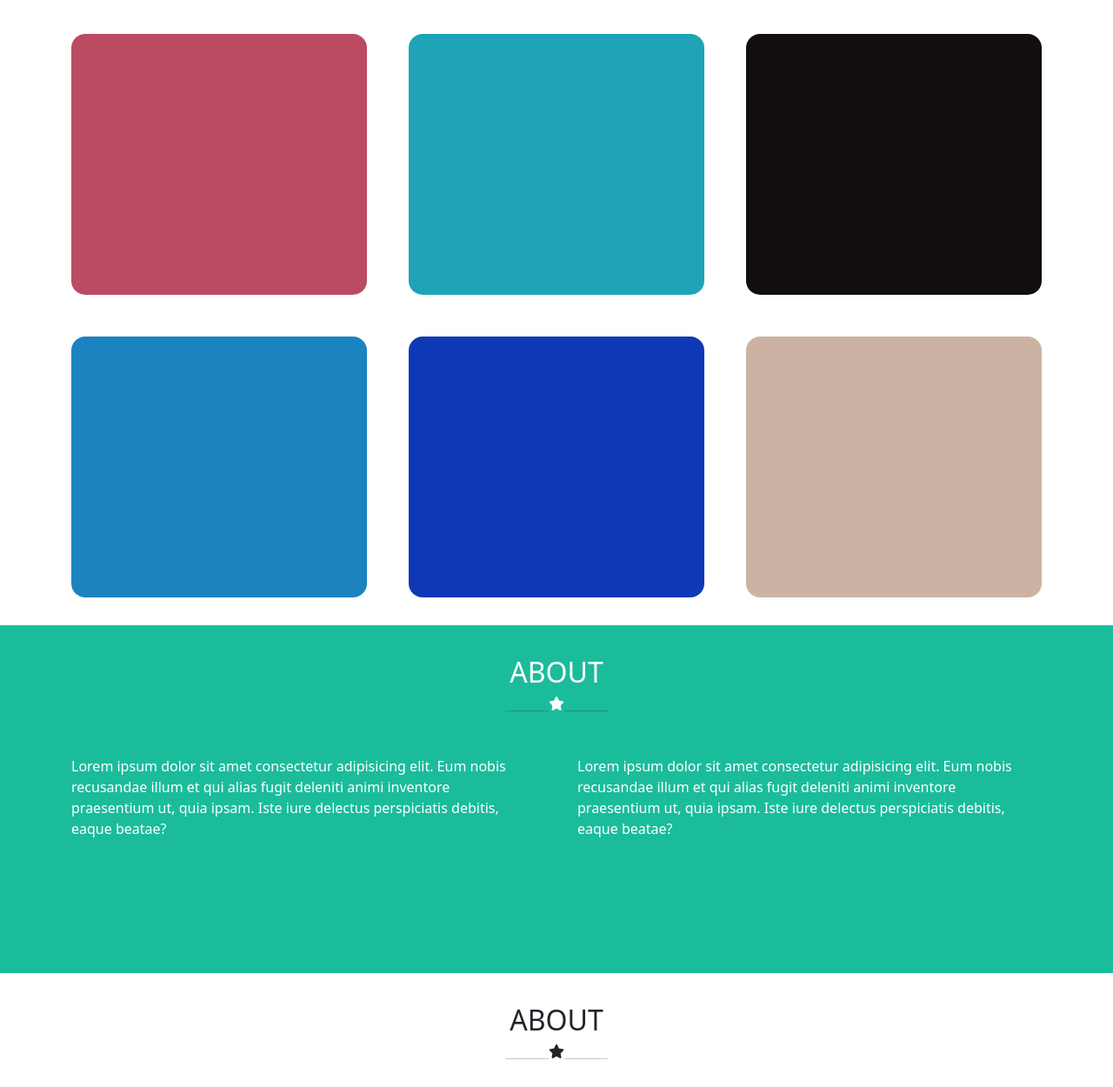
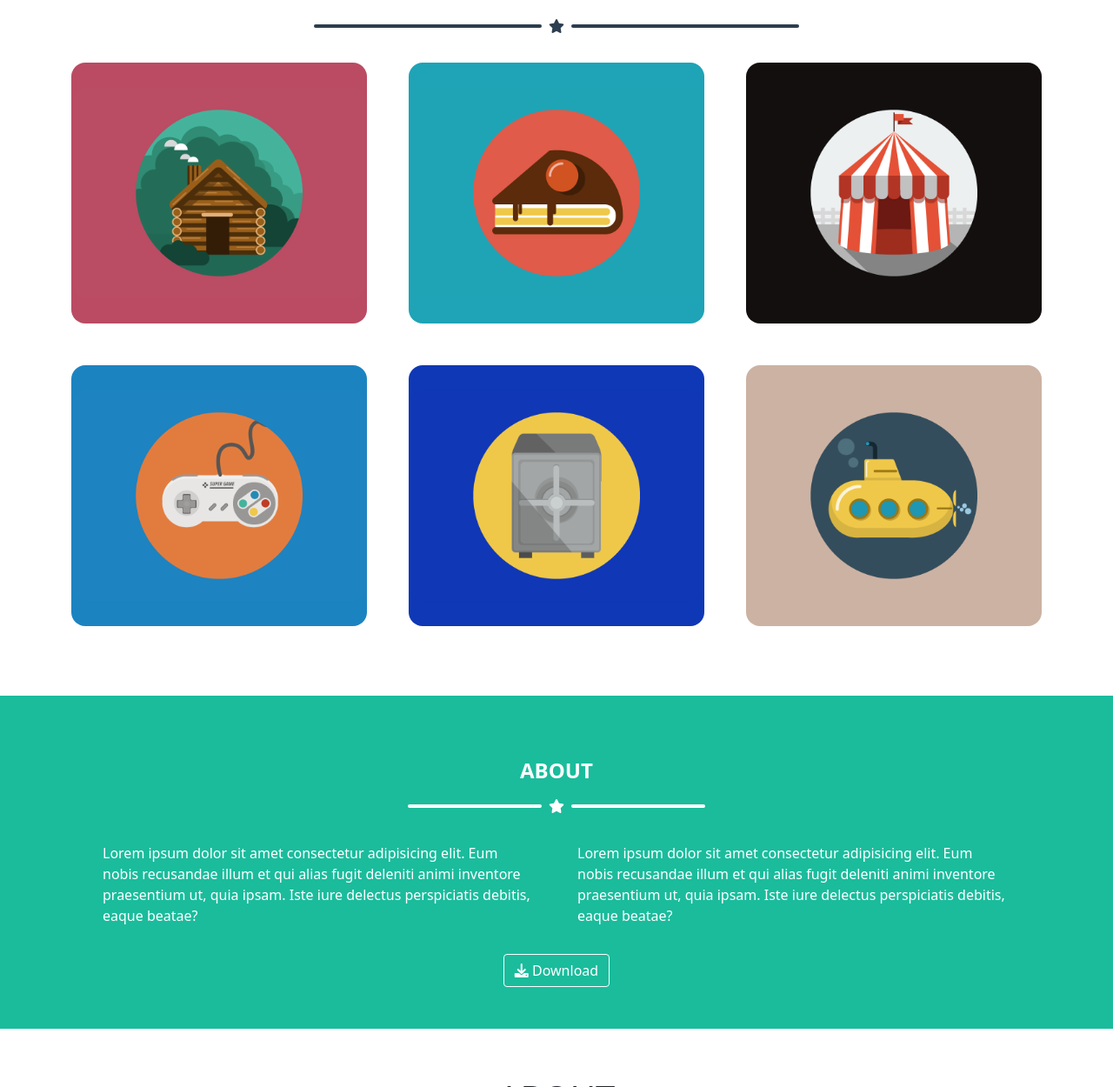
Before and after one commit to AnTosi/html-css-bootstrap-freelancer, a plain HTML site: page index.html in a window 1280 px wide. Shown: the part 680-1930 px from the top of the page at 87% size. Drawn offline with nearby package versions, Linux system fonts and the light colour scheme.

Commit message:
finita sezione 3

```diff
--- a/index.html
+++ b/index.html
@@ -37,52 +37,71 @@
         </header>
 
         <main>
-            <section class="one green_background text-white py-3 py-md-5">
+            <section class="one green_background text-white py-4 py-md-5">
                 <div class="container container-md container xl flex-column justify-content-center align-items-center d-flex">
                     <img src="./img/avatar.svg" alt="">
-                    <div class="title d-flex justify-content-center align-items-center debug flex-column">
-                        <h2 class="text-center">START BOOTSTRAP</h2>
-                        <div class="d-flex justify-content-center align-center star"><i class="fas fa-star"></i></div>
+                    <div class="title d-flex justify-content-center align-items-center py-4 flex-column">
+                        <h2 class="text-center fw_600">START BOOTSTRAP</h2>
+                        <div class="d-flex justify-content-center align-items-center star"><div><hr class="bg_white"></div><i class="fas fa-star mx-2"></i><div><hr class="bg_white"></div>
+                        </div>
+                    </div>
+                    <div>GRAPHIC ARTIST - WEB DESIGNER - ILLUSTRATOR</div>
                 </div>
             </section>
 
-            <section class="two auto">
-                <div class="title d-flex justify-content-center align-items-center debug flex-column">
-                    <h2 class="text-center">PORTFOLIO</h2>
-                    <div class="d-flex justify-content-center align-center"><hr class=text-body><i class="fas fa-star"></i><hr class="text-body"></div>
+            <section class="two auto py-4 py-md-5">
+                <div class="title d-flex justify-content-center align-items-center py-4 flex-column container container-md">
+                    <h4 class="text-center fw_600">PORTFOLIO</h4>
+                    <div class="d-flex justify-content-center align-items-center star"><div><hr class="bg_bluenight"></div><i class="fas fa-star mx-2 text_bluenight"></i><div><hr class="bg_bluenight"></div>
+                    </div>
                 </div>
 
                 <div class="container container-md container-xl align-items-center justify-content-center auto">
                     <div class="row justify-content-around d-flex g-5">
                         <div class="col-12 col-md-6 col-xl-4">
-                            <div class="scheda p-3 bg_fucsia"></div>
+                            <div class="scheda p-3 bg_fucsia">
+                                <img src="./img/cabin.png" alt="drawing of a cabin">
+                            </div>
                         </div>
                         <div class="col-12 col-md-6 col-xl-4">
-                            <div class="scheda p-3 bg_lightblue"></div>
+                            <div class="scheda p-3 bg_lightblue">
+                                <img src="./img/cake.png" alt="drawing of a cake">
+                            </div>
                         </div>
                         <div class="col-12 col-md-6 col-xl-4">
-                            <div class="scheda p-3 bg_black"></div>
+                            <div class="scheda p-3 bg_black">
+                                <img src="./img/circus.png" alt="">
+                            </div>
                         </div>
                         <div class="col-12 col-md-6 col-xl-4">
-                            <div class="scheda p-3 bg_blue"></div>
+                            <div class="scheda p-3 bg_blue">
+                                <img src="./img/game.png" alt="">
+                            </div>
                         </div>
                         <div class="col-12 col-md-6 col-xl-4">
-                            <div class="scheda p-3 bg_darkblue"></div>
+                            <div class="scheda p-3 bg_darkblue">
+                                <img src="./img/safe.png" alt="">
+                            </div>
                         </div>
                         <div class="col-12 col-md-6 col-xl-4">
-                            <div class="scheda p-3 bg_beige"></div>
+                            <div class="scheda p-3 bg_beige">
+                                <img src="./img/submarine.png" alt="">
+                            </div>
                         </div>
                     </div>
 
                 </div>
             </section>
 
-            <section class="three green_background min_height_400">
-                <div class="container container-md container-xl text-white">
-                    <div class="title d-flex justify-content-center align-items-center flex-column debug">
-                        <h2 class="text-center">ABOUT</h2>
-                        <div class="d-flex justify-content-center align-center"><hr class=text-body><i class="fas fa-star"></i><hr class="text-body"></div>
+            <section class="three green_background py-4 py-md-5">
+
+                <div class="title d-flex justify-content-center align-items-center py-4 flex-column col-8 m-auto">
+                    <h4 class="text-center fw_600 text-white">ABOUT</h4>
+                    <div class="d-flex justify-content-center align-items-center star"><div><hr class="bg_white"></div><i class="fas fa-star mx-2 text-white"></i><div><hr class="bg_white"></div>
                     </div>
+                </div>
+
+                <div class="container container-md container-xl text-white px-5">
                         <div class="d-flex row g-5">
                             <div class="col-12 col-md-6 col-xl-6">
                                 Lorem ipsum dolor sit amet consectetur adipisicing elit. Eum nobis recusandae illum et qui alias fugit deleniti animi inventore praesentium ut, quia ipsam. Iste iure delectus perspiciatis debitis, eaque beatae?
@@ -92,11 +111,17 @@
                             </div>
                         </div>
                 </div>
+                <div class="text-center">
+                    <div class="download btn text-white">
+                        <i class="fas fa-download"></i> Download
+                    </div>
+                </div>
+
             </section>
 
-            <section class="four min_height_400">
+            <section class="four py-4 py-md-5">
                 <div class="container container-md container-xl">
-                    <div class="title d-flex justify-content-center align-items-center flex-column debug">
+                    <div class="title d-flex justify-content-center align-items-center flex-column py-2">
                         <h2 class="text-center">ABOUT</h2>
                         <div class="d-flex justify-content-center align-center"><hr class=text-body><i class="fas fa-star"></i><hr class="text-body"></div>
                     </div>
--- a/style.css
+++ b/style.css
@@ -26,12 +26,24 @@ header h5 {
 .fw_600 {
     font-weight: 600;
 }
+
 .green_background {
     background-color: #1ABC9C;
 }
 
 .title hr {
-    width: 50px;
+    width: 100%;
+    height: 3px;
+    border-radius: 3px;
+    opacity: 1;
+}
+
+.title .star>div {
+    width: 100%;
+}
+
+.bg_white {
+    background-color: white;
 }
 
 .bg_fucsia {
@@ -58,8 +70,29 @@ header h5 {
     background-color: #CCB2A3;
 }
 
+.bg_bluenight {
+    background-color: #2C3E50;
+}
+
+.text_bluenight {
+    color: #2C3E50;
+}
+
 .scheda {
-    min-height: 300px;
+    height: 300px;
+    max-width: 400px;
+    border-radius: 1rem;
+    margin: auto;
+    position: relative;
+}
+
+.scheda img {
+    object-fit: cover;
+    width: 99%;
+    position: absolute;
+    top: 50%;
+    left: 50%;
+    transform: translate(-50%, -50%);
     border-radius: 1rem;
 }
 
@@ -74,6 +107,10 @@ div.title.debug {
 
 .row {
     margin-bottom: 2rem;
+}
+
+.download.btn{
+    border: 1px solid white;
 }
 
 footer {
@@ -91,12 +128,19 @@ section.one img {
     height: 216px;
     width:195px;
 }
-section.one i::before {
-    content: "";
+
+section.one .title div.star {
+    width: 80%;
+}
+
+section.two .title div.star {
     width: 50%;
-    border-bottom: 2px solid white;
-    border-radius: 2px;
 }
+
+section.three .title div.star {
+    width: 40%;
+}
+
 @media screen and (min-width: 768px) {
     section.one img {
         height: 264px;
@@ -108,4 +152,14 @@ section.one i::before {
         line-height: 1.5rem;
     }
 
+    .title h2 {
+        font-size: 2.5rem;
+    }
+
+    .title h3 {
+        font-size: 2rem;
+    }
+    .title hr {
+        height: 4px;
+    }
 }
```
